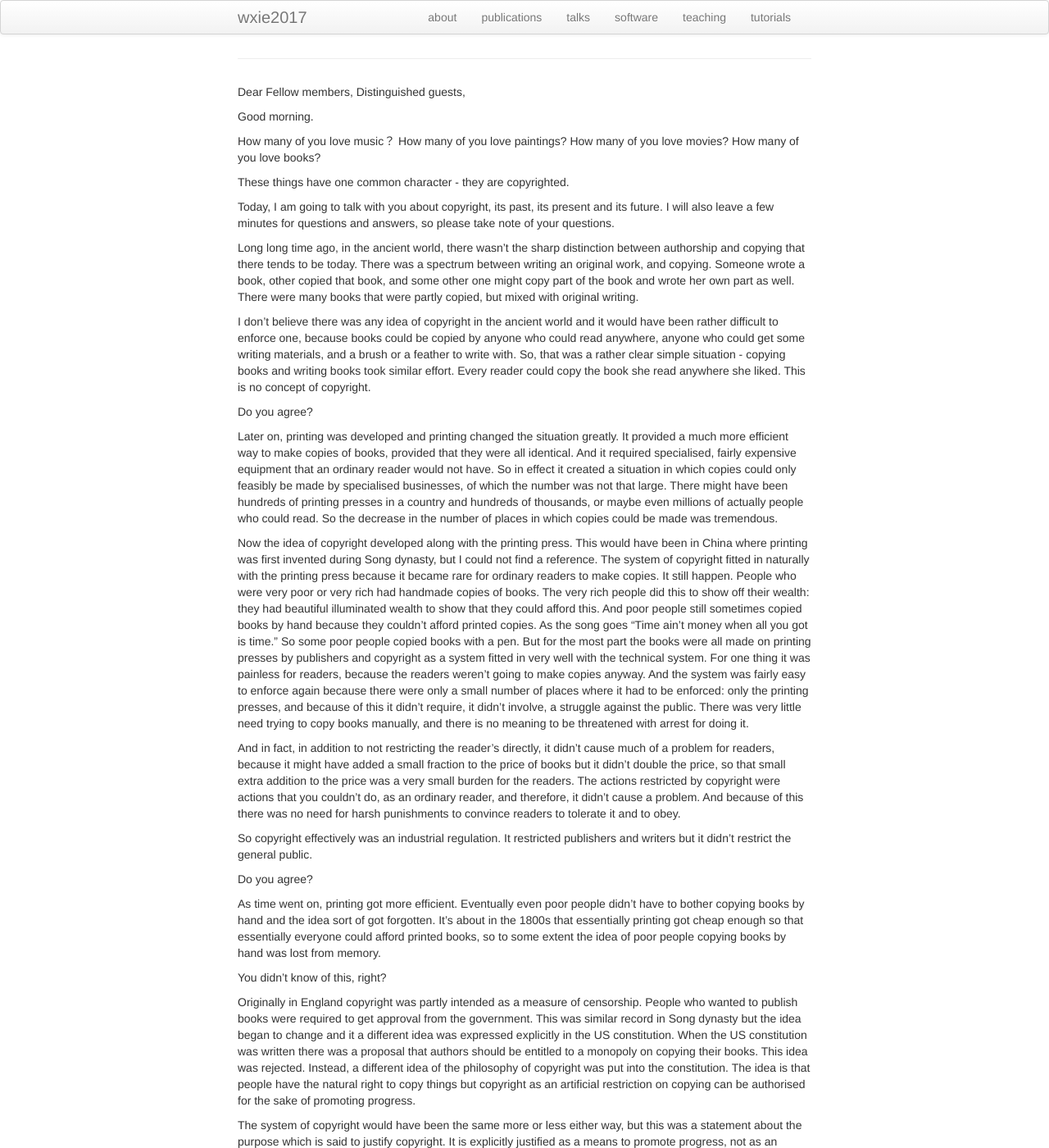
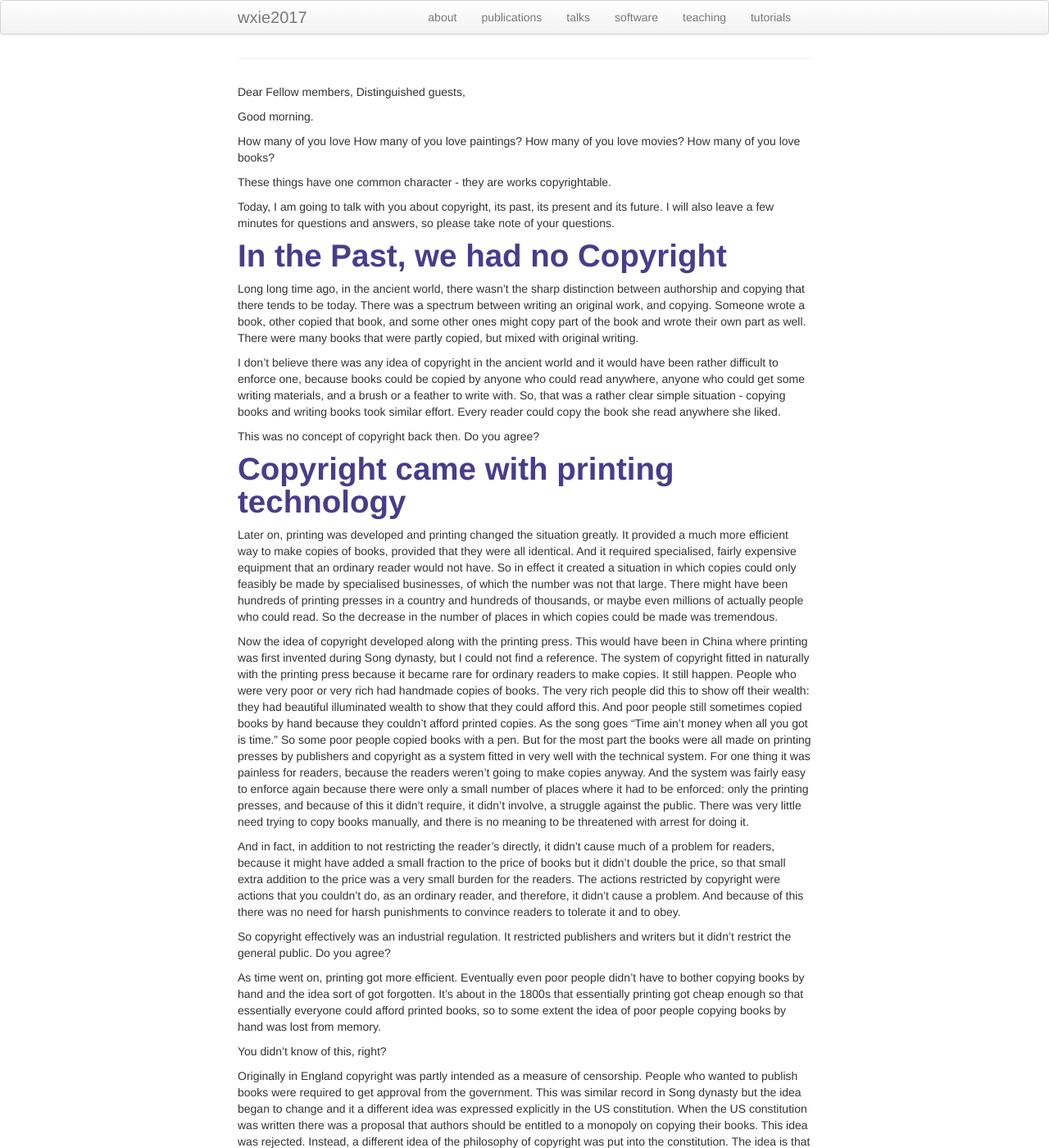
Before and after one commit to wxie2017/wxie2017.github.io, a Jekyll site: the page built from pages/speech/copyright_past_present_future.md, in a window 1280 px wide and 1400 px high. Shown: the whole window at 82% size. Built offline with Jekyll 4.4.1, drawn with Linux system fonts in a browser that asks for light colours; our own code applies the rules of GitHub Pages for plain Markdown files; some of the changed text lies outside the part shown.

Commit message:
improved version

```diff
--- a/pages/speech/copyright_past_present_future.md
+++ b/pages/speech/copyright_past_present_future.md
@@ -10,22 +10,23 @@ Distinguished guests,
 
 Good morning.
 
-How many of you love music？
-How many of you love paintings?
+How many of you love How many of you love paintings?
 How many of you love movies?
 How many of you love books?
 
-These things have one common character - they are copyrighted.
+These things have one common character - they are works copyrightable.
 
-Today, I am going to talk with you about copyright, its past, its present and
-its future. I will also leave a few minutes for questions and answers, so
-please take note of your questions.
+Today, I am going to talk with you about copyright, its past, its present
+and its future. I will also leave a few minutes for questions and answers,
+so please take note of your questions.
+
+# In the Past, we had no Copyright
 
 Long long time ago, in the ancient world, there wasn't the sharp distinction
 between authorship and copying that there tends to be today. There was a
 spectrum between writing an original work, and copying. Someone wrote a book,
-other copied that book, and some other one might copy part of the book and
-wrote her own part as well. There were many books that were partly copied,
+other copied that book, and some other ones might copy part of the book and
+wrote their own part as well. There were many books that were partly copied,
 but mixed with original writing.
 
 I don't believe there was any idea of copyright in the ancient world and it
@@ -33,9 +34,11 @@ would have been rather difficult to enforce one, because books could be copied
 by anyone who could read anywhere, anyone who could get some writing materials,
 and a brush or a feather to write with. So, that was a rather clear simple
 situation - copying books and writing books took similar effort. Every reader
-could copy the book she read anywhere she liked. This is no concept of copyright.
+could copy the book she read anywhere she liked.
 
-Do you agree?
+This was no concept of copyright back then. Do you agree?
+
+# Copyright came with printing technology
 
 Later on, printing was developed and printing changed the situation greatly. It
 provided a much more efficient way to make copies of books, provided that they
@@ -74,9 +77,7 @@ cause a problem. And because of this there was no need for harsh punishments to
 convince readers to tolerate it and to obey.
 
 So copyright effectively was an industrial regulation. It restricted publishers and
-writers but it didn't restrict the general public.
-
-Do you agree?
+writers but it didn't restrict the general public. Do you agree?
 
 As time went on, printing got more efficient. Eventually even poor people didn't
 have to bother copying books by hand and the idea sort of got forgotten. It's about
@@ -120,6 +121,8 @@ computer networks have come into use the situation has changed drastically.
 We are now in a situation technologically more like the ancient world,
 where anybody who could read something could also make a copy of it that
 was essentially as good as the best copies anyone could make.
+
+# Copyright becomes problematic in digital information era
 
 A situation now where once again, ordinary readers can make copies themselves.
 It doesn't have to be done through centralised mass production, as in the
@@ -162,6 +165,7 @@ and it's been extended over and over again in the past fifty years or so
 and in fact in now appears that the owners of copyrights are planning to
 keep on extending copyrights so that they will never expire again.
 
+# Possible solutions for copyright
 
 In the future, we should draw lines between different kinds of work.
 Different works serve different purposes for their users. Until today
@@ -169,7 +173,9 @@ we've had a copyright system that treats almost everything exactly
 alike except for music. There are broadly three kinds of works:
 
 functional works,
+
 works that express personal position,
+
 and works that are fundamentally aesthetic.
 
 Functional works include: computer software; recipes; textbooks;
```
Also changed, not shown: other parts of pages/speech/copyright_past_present_future.md (+1 -1 lines).
